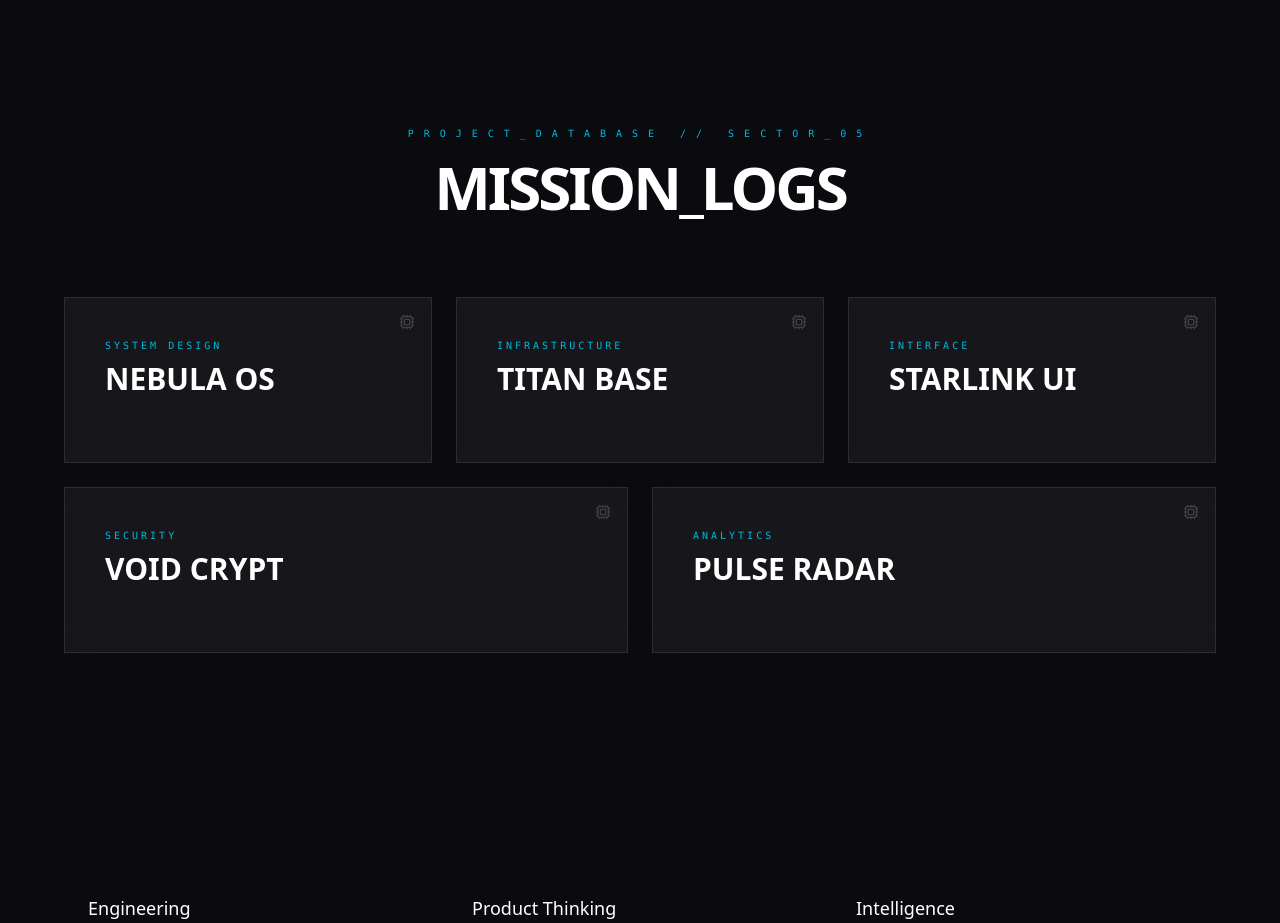
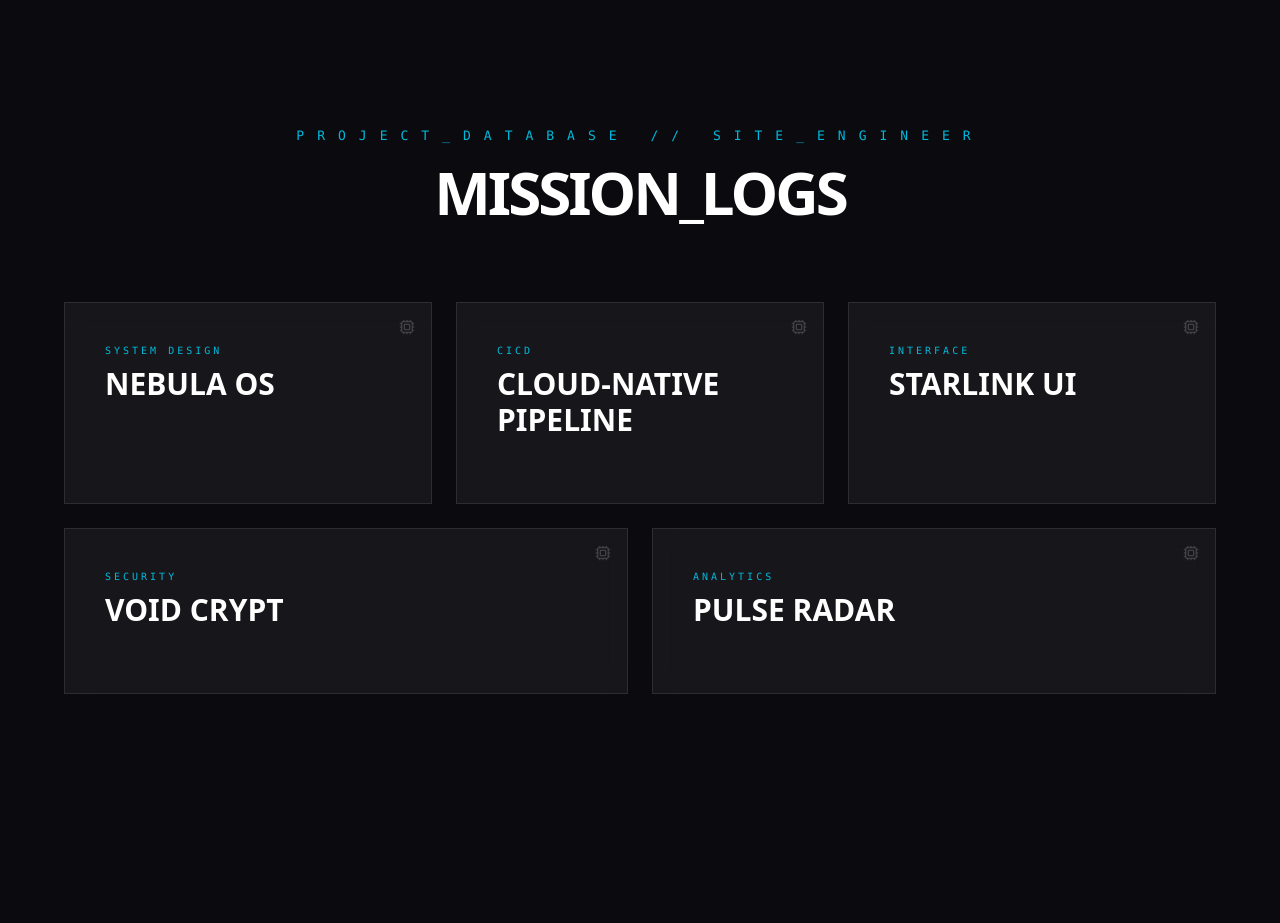
Before and after one commit to sunath2711/portfolioProject, a Next.js app: page / in a window 1280 px wide. Shown: the part 802-1725 px from the top of the page. Built offline with nearby package versions, Linux system fonts and the light colour scheme.

Commit message:
Updated CI/CD project pane with data and webrefs

```diff
--- a/components/Projects.tsx
+++ b/components/Projects.tsx
@@ -17,12 +17,12 @@ const projects = [
   },
   {
     id: 2,
-    title: "Titan Base",
-    tag: "Infrastructure",
-    desc: "Automated terraforming pipelines for icy moons. This system manages thermal regulators and oxygen scrubbers via a resilient edge-computing mesh.",
-    tech: ["Go", "Terraform", "K8s", "Prometheus"],
-    features: ["Auto-healing Nodes", "Atmospheric Modeling", "Resource Allocation AI"],
-    links: { github: "#", live: "#" }
+    title: "Cloud-Native Pipeline",
+    tag: "CICD",
+    desc: "An end-to-end, production-ready CI/CD ecosystem that automates the lifecycle of a Spring Boot application from code push to Kubernetes deployment. It integrates automated quality gates, multi-stage container builds, and image security scanning to bridge the gap between development and enterprise-grade operations.",
+    tech: ["K8s", "Jenkins", "Docker", "Springboot"],
+    features: ["Event-Driven Automation", "Optimized Multi-Stage Builds", "Dynamic Kubernetes Rollouts","Security-First Pipeline","Real-Time Observability"],
+    links: { github: "https://github.com/sunath2711/ci-cd-springboot", live: "https://dev.to/sunath2711/building-an-end-to-end-cicd-pipeline-with-spring-boot-jenkins-kubernetes-security-scans-28e0"}
   },
   {
     id: 3,
@@ -40,7 +40,7 @@ const projects = [
     desc: "End-to-end quantum encryption for deep space communications, ensuring data integrity across light-year distances.",
     tech: ["Python", "Solidity", "C++", "OpenSSL"],
     features: ["Lattice-based Crypto", "Relativistic Sync", "Multi-Sig Verification"],
-    links: { github: "#", live: "#" }
+    links: { github: "https://github.com/sunath2711/ci-cd-springboot", live: "https://dev.to/sunath2711/building-an-end-to-end-cicd-pipeline-with-spring-boot-jenkins-kubernetes-security-scans-28e0" }
   },
   {
     id: 5,
@@ -62,8 +62,8 @@ export default function Projects() {
     <section id="projects" className="relative min-h-screen py-32 px-6 z-40 scroll-mt-20">
       {/* 1. SECTION HEADER */}
       <motion.div initial={{ opacity: 0 }} whileInView={{ opacity: 1 }} className="mb-20 text-center">
-        <h2 className="text-[10px] tracking-[1em] text-cyan-500 uppercase font-mono mb-4">
-          Project_Database // Sector_05
+        <h2 className="text-[13px] tracking-[1em] text-cyan-500 uppercase font-mono mb-4">
+          Project_Database // SITE_ENGINEER
         </h2>
         <h3 className="text-5xl font-bold text-white tracking-tighter md:text-6xl">
           MISSION_LOGS
@@ -129,22 +129,22 @@ export default function Projects() {
                     onClick={() => setSelectedId(null)}
                     className="mb-8 text-[10px] text-cyan-500 hover:text-white flex items-center gap-2 uppercase tracking-widest"
                   >
-                    ← Back_to_Orbit
+                    ← BACK_TO_STATION
                   </button>
 
-                  <h2 className="text-5xl md:text-7xl font-bold text-white uppercase tracking-tighter mb-4">
+                  <h2 className="text-3xl md:text-4xl font-bold text-white uppercase tracking-tighter mb-4">
                     {activeProject.title}
                   </h2>
-                  <p className="text-blue-100/70 text-lg leading-relaxed mb-8">
+                  <p className="text-blue-100/80 text-lg leading-relaxed mb-8 font-orbitron">
                     {activeProject.desc}
                   </p>
 
                   <div className="space-y-6">
                     <div>
-                      <h5 className="text-[10px] text-cyan-500 uppercase tracking-widest mb-3">Tech_Stack</h5>
+                      <h5 className="text-[20px] text-cyan-500 uppercase tracking-widest mb-3">Tech_Stack</h5>
                       <div className="flex flex-wrap gap-2">
                         {activeProject.tech.map(t => (
-                          <span key={t} className="px-3 py-1 bg-white/5 border border-white/10 text-[10px] text-white uppercase font-mono">
+                          <span key={t} className="px-3 py-1 bg-white/5 border border-white/10 text-[17px] text-white uppercase font-orbitron tracking-wider">
                             {t}
                           </span>
                         ))}
@@ -156,7 +156,7 @@ export default function Projects() {
                         <Github size={14} /> Repository
                       </a>
                       <a href={activeProject.links.live} className="flex items-center gap-2 border border-white/20 text-white px-6 py-3 text-xs font-bold uppercase tracking-widest hover:bg-white/10 transition-colors">
-                        <ExternalLink size={14} /> Launch_App
+                        <ExternalLink size={14} /> Blog
                       </a>
                     </div>
                   </div>
@@ -165,7 +165,7 @@ export default function Projects() {
                 {/* COLUMN 2: KEY_FEATURES (HUD Style) */}
                 <div className="bg-white/5 p-8 border-l border-cyan-500/20">
                   <h5 className="text-[10px] text-cyan-500 uppercase tracking-widest mb-8 flex items-center gap-2">
-                    <Layers size={12} /> Mission_Specifications
+                    <Layers size={12} /> Objectives
                   </h5>
 
                   <div className="space-y-8">
@@ -176,7 +176,7 @@ export default function Projects() {
                         </div>
                         <div>
                           <p className="text-white font-bold uppercase text-xs tracking-wider mb-1">{feature}</p>
-                          <p className="text-[10px] text-blue-100/40 uppercase">Verified_Status: Active</p>
+                          <p className="text-[10px] text-blue-100/40 uppercase">CICD : Active</p>
                         </div>
                       </div>
                     ))}
--- a/components/UfoItem.tsx
+++ b/components/UfoItem.tsx
@@ -33,7 +33,7 @@ export default function UFOItem({ label, onClick }: UFOItemProps) {
 
         {/* Saucer Body */}
         <div
-          className="relative z-30 h-[60px] w-[200px] rounded-full transition-all duration-300"
+          className="relative z-30 h-[50px] w-[200px] rounded-full transition-all duration-300"
           style={{
             background: "linear-gradient(to bottom, #444, #222, #000)",
             boxShadow:
```
